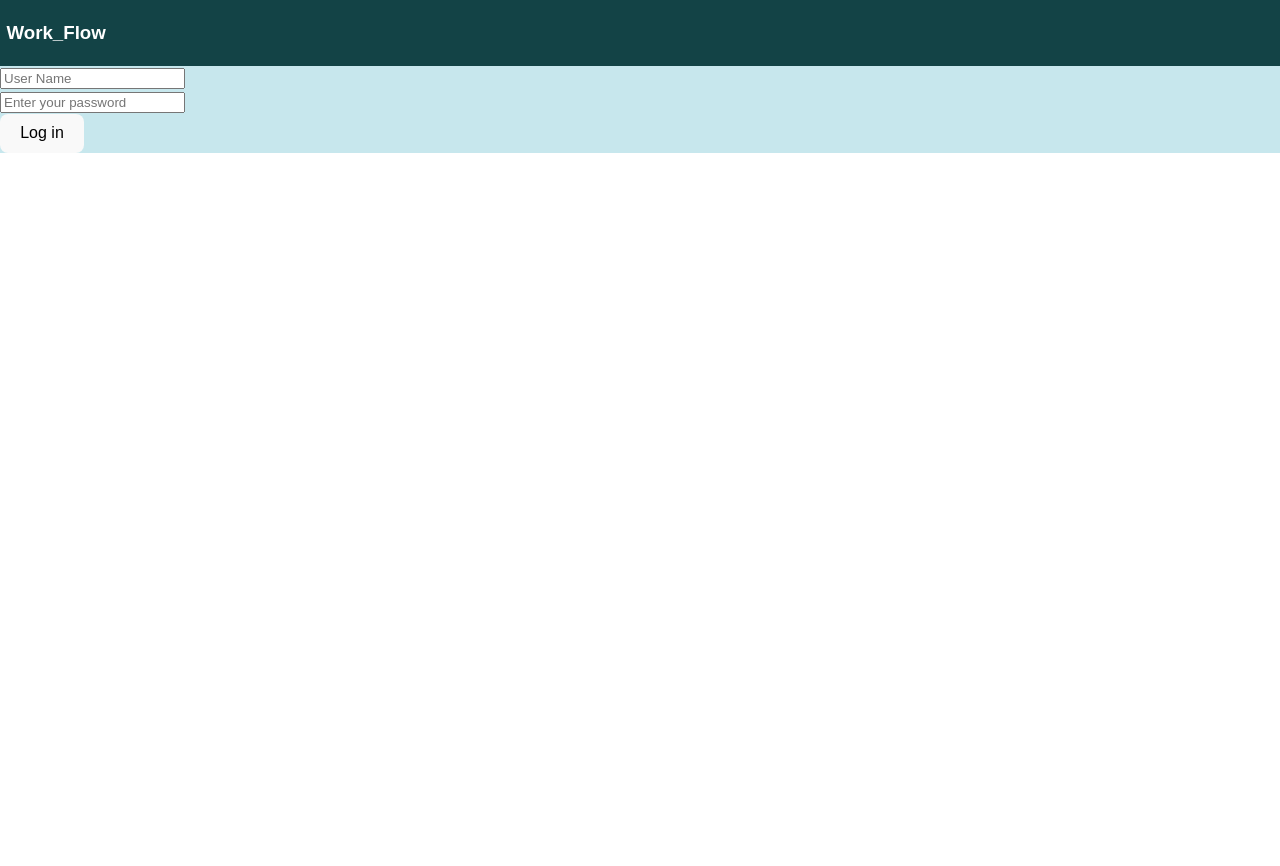
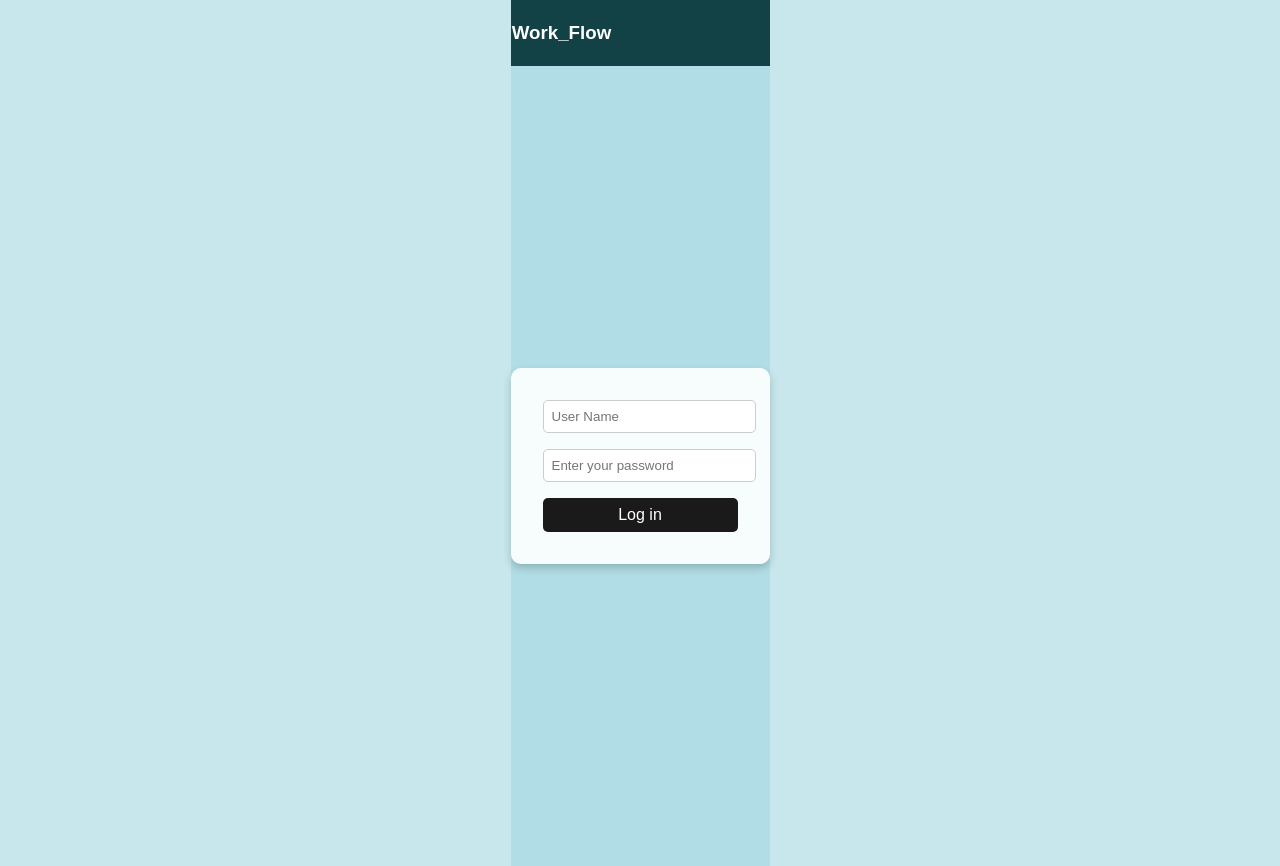
Before and after one commit to parpace/Work_Flow, a React (Vite) app in the folder React_Work_Flow/: page / in a window 1280 px wide. Before the commit the page ends 800 px from the top, so only its background shows below. Built offline with nearby package versions, Linux system fonts and the light colour scheme; no server answers.

Commit message:
styling and member invites

```diff
--- a/React_Work_Flow/src/App.css
+++ b/React_Work_Flow/src/App.css
@@ -1,7 +1,47 @@
-#root {
-  margin: 0 auto;
+body, #root {
+  margin: 0;
+  min-height: 100vh;
   background-color: rgb(175, 221, 229, .7);
   font-family: Arial, sans-serif;
+}
+
+/* Login */
+.welcomeContainer {
+  display: flex;
+  align-items: center;
+  justify-content: center;
+  height: 100vh; /* Full viewport height */
+  background-color: rgba(175, 221, 229, 0.7);
+}
+
+.loginContainer {
+  background: rgba(255, 255, 255, 0.9);
+  padding: 2rem;
+  border-radius: 10px;
+  box-shadow: 0 4px 8px rgba(0, 0, 0, 0.2);
+}
+
+.loginContainer input {
+  display: block;
+  width: 100%;
+  padding: 0.5rem;
+  margin-bottom: 1rem;
+  border: 1px solid #ccc;
+  border-radius: 5px;
+}
+
+.submitBtn {
+  width: 100%;
+  padding: 0.5rem;
+  border: none;
+  border-radius: 5px;
+  background-color: #1a1a1a;
+  color: #fff;
+  cursor: pointer;
+}
+
+.submitBtn:hover {
+  background-color: #333;
 }
 
 /* Header */
@@ -33,6 +73,10 @@
 }
 
 /* User Home */
+.userHome {
+  padding: 2rem;
+}
+
 .ownedBoardsContainer, .guestBoardsContainer {
   background-color: rgb(61, 82, 160, .3);
   margin-left: 1%;
@@ -48,17 +92,74 @@
   margin-left: 3%;
 }
 
-.ownedBoardDiv:hover, .guestBoardDiv:hover {
-  background-color: rgba(61, 82, 160, 0.3);
+.ownedBoardDiv, .guestBoardDiv {
+  background-color: rgba(0, 49, 53, 0.9);
+  color: #fff;
+  padding: 1rem;
   cursor: pointer;
+  transition: background-color 0.3s;
 }
 
+.ownedBoardDiv:hover, .guestBoardDiv:hover {
+  background-color: rgba(0, 49, 53, 1);
+}
+
+.newProjectName, .newProjectBackground {
+  margin-bottom: 1rem;
+}
+
+.modal {
+  position: fixed;
+  top: 0;
+  left: 0;
+  width: 100%;
+  height: 100%;
+  background: rgba(0, 0, 0, 0.5);
+  display: flex;
+  align-items: center;
+  justify-content: center;
+  z-index: 1000;
+}
+
+.modalContent {
+  background: #fff;
+  padding: 2rem;
+  border-radius: 10px;
+  box-shadow: 0 4px 8px rgba(0, 0, 0, 0.2);
+  width: 100%;
+  max-width: 500px;
+  position: relative;
+}
+
+.newProjectForm input,
+.newProjectForm button {
+  display: block;
+  width: 100%;
+  margin-bottom: 1rem;
+}
+
+.submitNewProjectBtn {
+  width: auto;
+}
+
+/* Project Page */
 .projectPage {
   display: flex;
   height: 100vh;
 }
 
 /* Project Management */
+.sendInviteForm input,
+.sendInviteForm button {
+  display: block;
+  width: 100%;
+  margin-bottom: 1rem;
+}
+
+.sendInviteForm button {
+  width: auto; /* Let the button size be auto, so it wraps the text */
+}
+
 .projectManagement {
   position: relative;
   background-color: rgb(2, 73, 80, .9);
--- a/React_Work_Flow/src/components/Header.jsx
+++ b/React_Work_Flow/src/components/Header.jsx
@@ -25,6 +25,12 @@ export default function Header () {
 
     const toggleSettingsMenu = () => {
         setShowSettingsMenu(!showSettingsMenu)
+    }
+
+    const handleLogout = () => {
+        localStorage.removeItem('loggedInUser')
+        setShowUserMenu(false)
+        navigate(`/`)
     }
 
     return (
--- a/React_Work_Flow/src/components/Login.jsx
+++ b/React_Work_Flow/src/components/Login.jsx
@@ -26,7 +26,6 @@ export default function Login () {
         try {
             const response = await axios.get(`http://127.0.0.1:8000/users/`)
             setUsers(response.data)
-            console.log(response.data)
         } catch (error) {
             console.error('Could not find users', error)
         }
--- a/React_Work_Flow/src/components/ProjectManagement.jsx
+++ b/React_Work_Flow/src/components/ProjectManagement.jsx
@@ -5,13 +5,37 @@ export default function ProjectManagement (props) {
     const { loggedInUser, userProjects, currentProject, projectMembers } = props
     const [showMembers, setShowMembers] = useState(false)
     const [showAddMember, setShowAddMember] = useState(false)
+    const [formState, setFormState] = useState({})
     const navigate = useNavigate()
 
-    const toggleShowMembers = async () => {
-        setShowMembers(!showMembers)
+    const toggleShowMembers = async () => setShowMembers(!showMembers)
+    const toggleShowAddMember = () => setShowAddMember(!showAddMember)
+
+    const handleSubmitNewInvite = async () => {
+        e.preventDefault()
+        try {
+            const usersResponse = await axios.get('http://127.0.0.1:8000/users/')
+            const users = usersResponse.data
+            const userToInvite = users.find(user => user.user_name === formState.userName)
+
+            if (userToInvite) {
+                const invitationResponse = await axios.post('http://127.0.0.1:8000/invitations/', {
+                    sender: loggedInUser,
+                    receiver: userToInvite.id,
+                    project: currentProject.id
+                })
+                if (invitationResponse.status === 201) {
+                    alert('Invitation sent successfully!')
+                }
+            } else {
+                alert('Username does not exist.')
+            }
+        } catch (error) {
+            console.error('Error creating new project:', error)
+        }
     }
 
-    const toggleShowAddMember = () => setShowAddMember(!showAddMember)
+    const handleChange = (e) => setFormState({ ...formState, [e.target.name] : e.target.value })
 
     return (
         <div className="projectManagement">
@@ -38,7 +62,21 @@ export default function ProjectManagement (props) {
                         </div>
                     ))}
                     {currentProject.owner === parseInt(loggedInUser, 10) && (
-                        <div className="addMember" onClick={toggleShowAddMember}>+ Add a member</div>
+                        <>
+                            <div className="addMember" onClick={toggleShowAddMember}>+ Add a member</div>
+                            {showAddMember && (
+                                <div className="modal" onClick={toggleShowAddMember}>
+                                    <div className="modalContent" onClick={(e) => e.stopPropagation()}>
+                                        <form className="sendInviteForm" onSubmit={handleSubmitNewInvite}>
+                                            <div className="addMemberInput">
+                                                <input type="text" name="userName" placeholder="Enter a username" onChange={handleChange} value={formState.userName || ''} />
+                                            </div>
+                                            <button type="submit">Send Invite</button>
+                                        </form>
+                                    </div>
+                                </div>
+                            )}
+                        </>
                     )}
                 </div>
             )}
--- a/React_Work_Flow/src/components/UserHome.jsx
+++ b/React_Work_Flow/src/components/UserHome.jsx
@@ -80,6 +80,7 @@ export default function UserHome () {
             }
 
             setInvitations(invitations.filter(invite => invite.id !== invitationId))
+            window.location.reload()
         } catch (error) {
             console.error('Error handling invitation:', error)
         }
@@ -89,6 +90,8 @@ export default function UserHome () {
         <div className="userHome">
             <button onClick={toggleCreateNewProject}>Create New Project</button>
             {showCreateNew && (
+                <div className="modal" onClick={toggleCreateNewProject}>
+                    <div className="modalContent" onClick={(e) => e.stopPropagation()}>
                         <form className="newProjectForm" onSubmit={handleSubmitNewProject}>
                             <div className="newProjectName">
                                 <input type="text" name="projectName" placeholder="Name Your Project" onChange={handleChange} value={formState.projectName} />
@@ -100,6 +103,8 @@ export default function UserHome () {
                                 <button className="submitNewProjectBtn" type="submit">Submit</button>
                             </div>
                         </form>
+                    </div>
+                </div>
             )}
             {showInviteNotification && (
                 <button className="invitationsButton" onClick={toggleShowInvites}>Invitations</button>
```
Lines whose indentation alone changed are shown as unchanged.
